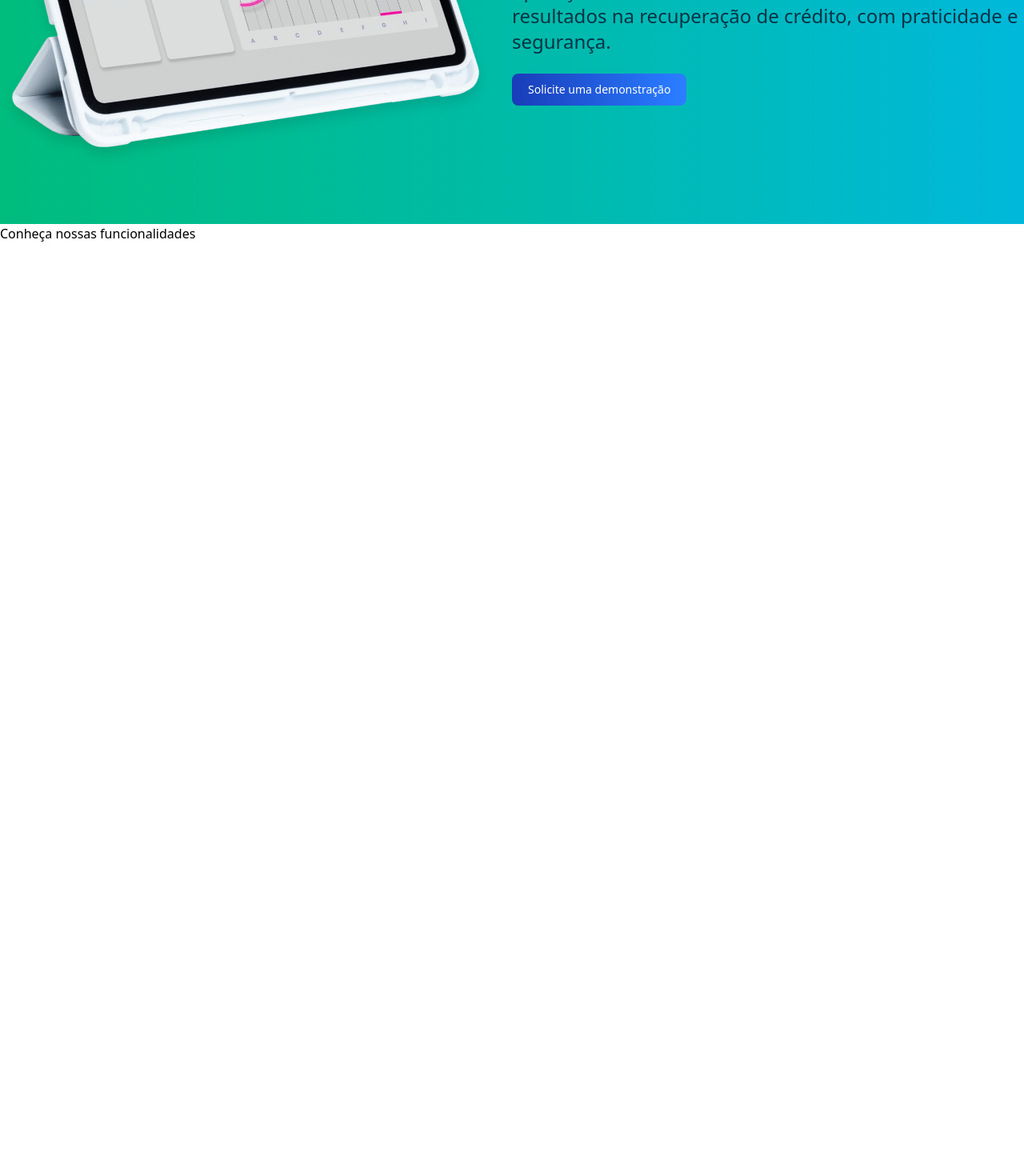
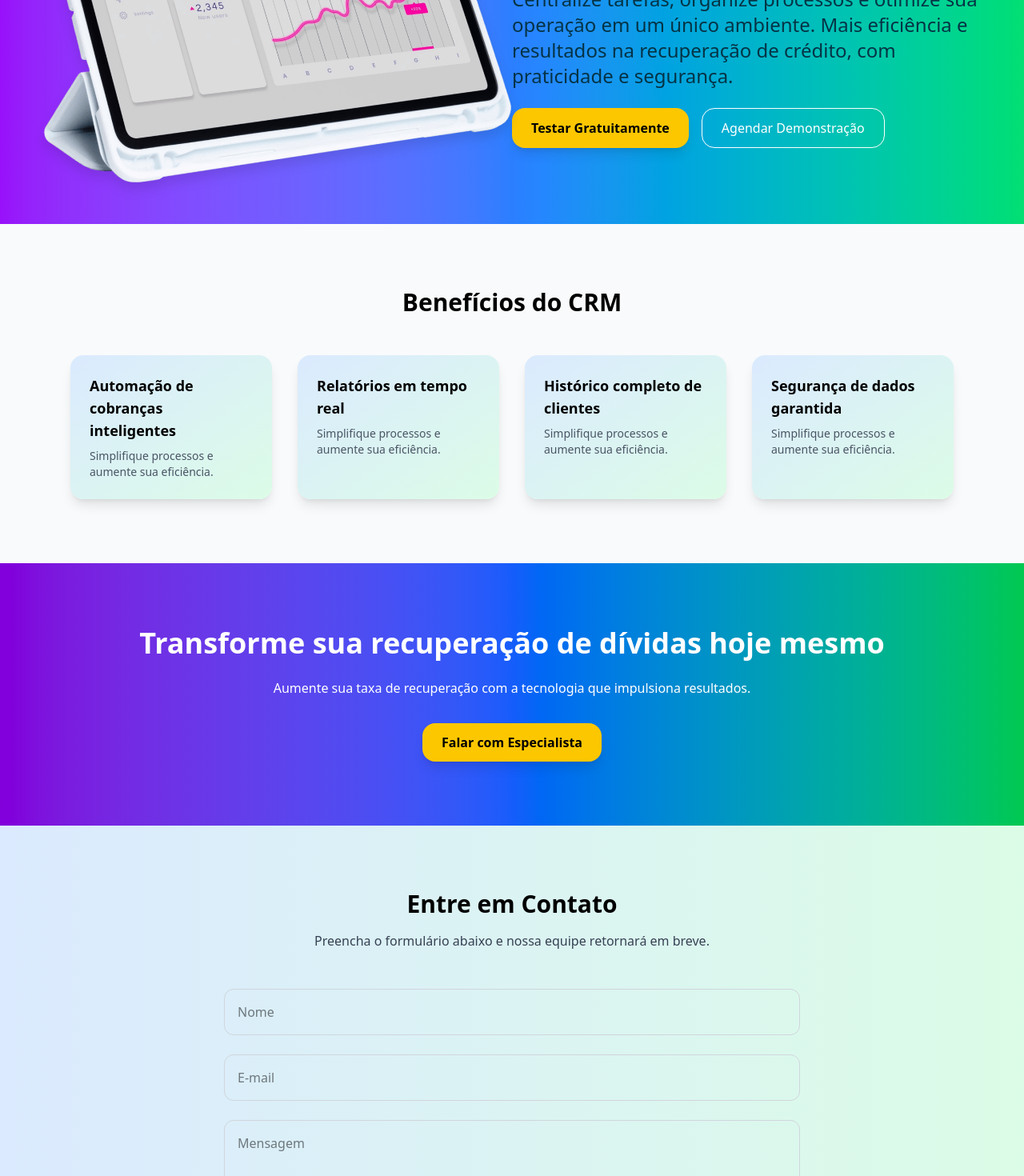
Before and after one commit to andersencypriano/Site-Cobrasis, a Next.js app: page / in a window 1280 px wide. Shown: the part 520-1990 px from the top of the page at 80% size. Before the commit the page ends 824 px from the top, so only its background shows below. Built offline with nearby package versions, Linux system fonts and the light colour scheme.

Commit message:
feat: add sections

```diff
--- a/src/app/page.tsx
+++ b/src/app/page.tsx
@@ -4,10 +4,53 @@ export default function Home() {
   return (
     <>
       <MainBanner />
-      <section>
-        <div className="conatiner">
-          <h1>Conheça nossas funcionalidades</h1>
+      <section id="beneficios" className="py-20 bg-gray-50">
+        <div className="max-w-6xl mx-auto text-center mb-12">
+          <h2 className="text-3xl font-bold">Benefícios do CRM</h2>
         </div>
+        <div className="grid md:grid-cols-4 gap-8 max-w-6xl mx-auto px-6">
+          {[
+            "Automação de cobranças inteligentes",
+            "Relatórios em tempo real",
+            "Histórico completo de clientes",
+            "Segurança de dados garantida",
+          ].map((benefit, i) => (
+            <div
+              key={i}
+              className="p-6 rounded-2xl shadow-lg bg-gradient-to-br from-blue-100 to-green-100"
+            >
+              <h3 className="font-semibold text-lg mb-2">{benefit}</h3>
+              <p className="text-sm text-gray-600">
+                Simplifique processos e aumente sua eficiência.
+              </p>
+            </div>
+          ))}
+        </div>
+      </section>
+      <section className="py-20 bg-gradient-to-r from-purple-700 via-blue-600 to-green-500 text-white text-center">
+        <h2 className="text-4xl font-bold mb-6">Transforme sua recuperação de dívidas hoje mesmo</h2>
+        <p className="mb-8">Aumente sua taxa de recuperação com a tecnologia que impulsiona resultados.</p>
+        <div className="flex gap-4 justify-center">
+          <button className="px-6 py-3 bg-yellow-400 text-black font-semibold rounded-2xl shadow-lg hover:bg-yellow-300 transition">
+          Falar com Especialista
+          </button>
+        </div>
+      </section>
+
+      {/* Contato */}
+      <section id="contato" className="py-20 bg-gradient-to-r from-blue-100 to-green-100">
+        <div className="max-w-4xl mx-auto text-center mb-12">
+          <h2 className="text-3xl font-bold">Entre em Contato</h2>
+          <p className="text-gray-700 mt-4">Preencha o formulário abaixo e nossa equipe retornará em breve.</p>
+        </div>
+        <form className="max-w-3xl mx-auto grid gap-6 px-6">
+          <input type="text" placeholder="Nome" className="p-4 rounded-xl border border-gray-300 focus:outline-none focus:ring-2 focus:ring-blue-400" />
+          <input type="email" placeholder="E-mail" className="p-4 rounded-xl border border-gray-300 focus:outline-none focus:ring-2 focus:ring-blue-400" />
+          <textarea placeholder="Mensagem" rows={4} className="p-4 rounded-xl border border-gray-300 focus:outline-none focus:ring-2 focus:ring-blue-400"></textarea>
+          <button type="submit" className="px-6 py-3 bg-purple-600 text-white rounded-2xl shadow-md hover:bg-purple-500 transition">
+            Enviar Mensagem
+          </button>
+        </form>
       </section>
     </>
   );
--- a/src/components/layout/MainBanner.tsx
+++ b/src/components/layout/MainBanner.tsx
@@ -2,9 +2,9 @@ import Image from "next/image";
 
 export default function MainBanner() {
   return (
-    <div className="w-full h-screen bg-linear-to-r from-emerald-500 via-teal-500 to-cyan-500 flex items-center">
+    <div className="relative min-h-screen flex items-center justify-center bg-gradient-to-r from-purple-600 via-blue-500 to-green-400 text-white p-10 pt-32">
       <div className="container mx-auto pt-[10rem] md:flex md:items-center md:justify-between">
-      <div className="w-1/2 drop-shadow-xl">
+        <div className="w-1/2 drop-shadow-xl">
           <Image
             src="/assets/images/digital-tablet-screen-smart-tech.png"
             width={600}
@@ -21,12 +21,14 @@ export default function MainBanner() {
             único ambiente. Mais eficiência e resultados na recuperação de
             crédito, com praticidade e segurança.
           </p>
-          <button
-            type="button"
-            className="text-white bg-gradient-to-r from-blue-800 to-blue-500 hover:bg-gradient-to-bl focus:ring-4 focus:outline-none focus:ring-cyan-300 dark:focus:ring-cyan-800 font-medium rounded-lg text-sm px-5 py-2.5 text-center me-2 mb-2 cursor-pointer"
-          >
-            Solicite uma demonstração
-          </button>
+          <div className="flex gap-4">
+            <button className="px-6 py-3 bg-yellow-400 text-black font-semibold rounded-2xl shadow-lg hover:bg-yellow-300 transition">
+              Testar Gratuitamente
+            </button>
+            <button className="px-6 py-3 border border-white rounded-2xl hover:bg-white hover:text-purple-600 transition">
+              Agendar Demonstração
+            </button>
+          </div>
         </div>
 
       </div>
```
